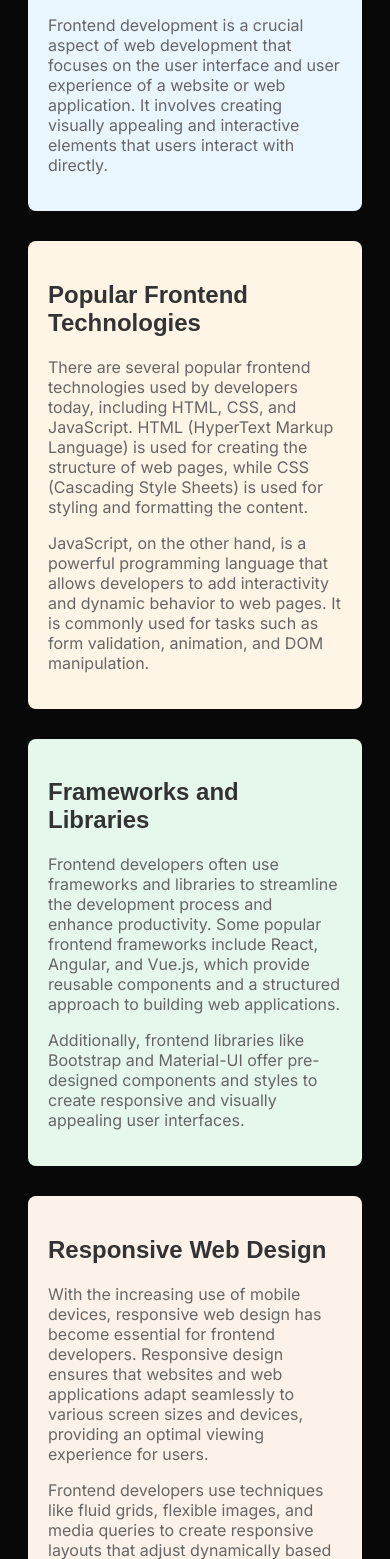
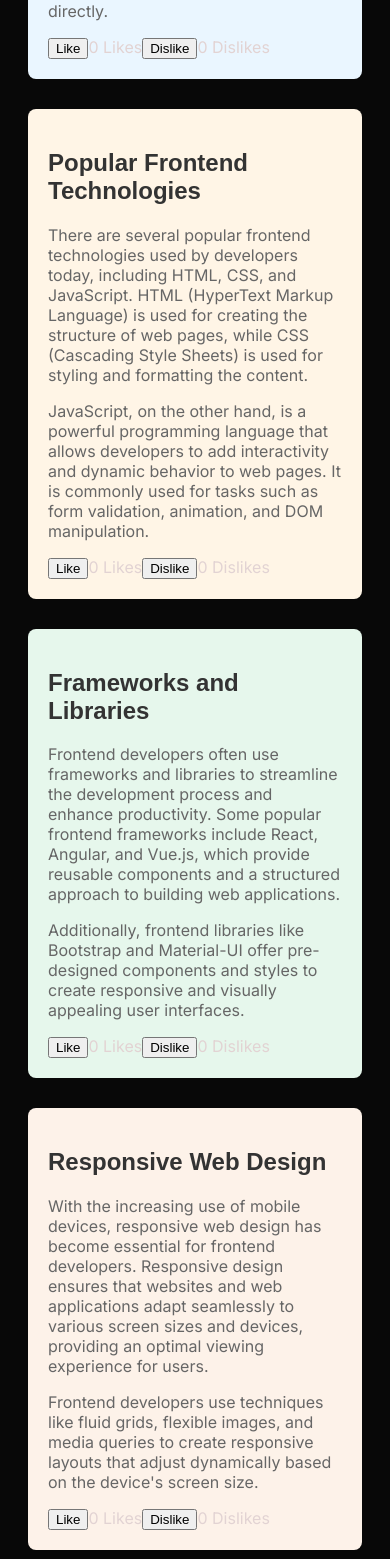
Before and after one commit to Chinmaya0011/portfolionext, a Next.js app: page /blog in a window 390 px wide. Shown: the part 441-2000 px from the top of the page. Built offline with nearby package versions, Linux system fonts and the light colour scheme.

Commit message:
Update CSS for mobile devices

```diff
--- a/src/app/blog/page.js
+++ b/src/app/blog/page.js
@@ -1,34 +1,104 @@
-import React from 'react';
+"use client"
+import React, { useState } from 'react';
 import Header from '../Components/Header';
 import Footer from '../Components/Footer';
-import style from '../styles/Blog.module.css';
+import style from '../styles/blog.module.css';
 
 const FrontendBlog = () => {
+  // State variables to track likes and dislikes for each blog post
+  const [likes, setLikes] = useState(Array(4).fill(0));
+  const [dislikes, setDislikes] = useState(Array(4).fill(0));
+
+  // Function to handle like button click for a specific blog post
+  const handleLike = (index) => {
+    const updatedLikes = [...likes];
+    updatedLikes[index]++;
+    setLikes(updatedLikes);
+  };
+
+  // Function to handle dislike button click for a specific blog post
+  const handleDislike = (index) => {
+    const updatedDislikes = [...dislikes];
+    updatedDislikes[index]++;
+    setDislikes(updatedDislikes);
+  };
+
   return (
     <>
       <Header />
       <div className={style.blogContainer}>
-        <h1>Exploring the World of Frontend Development</h1>
+        {/* First Blog Post */}
         <div className={`${style.blogPost} ${style.importance}`}>
           <h2>The Importance of Frontend Development</h2>
           <p>Frontend development is a crucial aspect of web development that focuses on the user interface and user experience of a website or web application. It involves creating visually appealing and interactive elements that users interact with directly.</p>
+          {/* Like and Dislike Buttons with Counters */}
+          <div className={style.likeDislikeContainer}>
+            <button onClick={() => handleLike(0)} className={style.likeButton}>
+              Like
+            </button>
+            <span className={style.likeCount}>{likes[0]} Likes</span>
+            <button onClick={() => handleDislike(0)} className={style.dislikeButton}>
+              Dislike
+            </button>
+            <span className={style.dislikeCount}>{dislikes[0]} Dislikes</span>
+          </div>
         </div>
+
+        {/* Second Blog Post */}
         <div className={`${style.blogPost} ${style.technologies}`}>
           <h2>Popular Frontend Technologies</h2>
           <p>There are several popular frontend technologies used by developers today, including HTML, CSS, and JavaScript. HTML (HyperText Markup Language) is used for creating the structure of web pages, while CSS (Cascading Style Sheets) is used for styling and formatting the content.</p>
           <p>JavaScript, on the other hand, is a powerful programming language that allows developers to add interactivity and dynamic behavior to web pages. It is commonly used for tasks such as form validation, animation, and DOM manipulation.</p>
+          {/* Like and Dislike Buttons with Counters */}
+          <div className={style.likeDislikeContainer}>
+            <button onClick={() => handleLike(1)} className={style.likeButton}>
+              Like
+            </button>
+            <span className={style.likeCount}>{likes[1]} Likes</span>
+            <button onClick={() => handleDislike(1)} className={style.dislikeButton}>
+              Dislike
+            </button>
+            <span className={style.dislikeCount}>{dislikes[1]} Dislikes</span>
+          </div>
         </div>
+
+        {/* Third Blog Post */}
         <div className={`${style.blogPost} ${style.frameworks}`}>
           <h2>Frameworks and Libraries</h2>
           <p>Frontend developers often use frameworks and libraries to streamline the development process and enhance productivity. Some popular frontend frameworks include React, Angular, and Vue.js, which provide reusable components and a structured approach to building web applications.</p>
           <p>Additionally, frontend libraries like Bootstrap and Material-UI offer pre-designed components and styles to create responsive and visually appealing user interfaces.</p>
+          {/* Like and Dislike Buttons with Counters */}
+          <div className={style.likeDislikeContainer}>
+            <button onClick={() => handleLike(2)} className={style.likeButton}>
+              Like
+            </button>
+            <span className={style.likeCount}>{likes[2]} Likes</span>
+            <button onClick={() => handleDislike(2)} className={style.dislikeButton}>
+              Dislike
+            </button>
+            <span className={style.dislikeCount}>{dislikes[2]} Dislikes</span>
+          </div>
         </div>
+
+        {/* Fourth Blog Post */}
         <div className={`${style.blogPost} ${style.responsiveDesign}`}>
           <h2>Responsive Web Design</h2>
           <p>With the increasing use of mobile devices, responsive web design has become essential for frontend developers. Responsive design ensures that websites and web applications adapt seamlessly to various screen sizes and devices, providing an optimal viewing experience for users.</p>
           <p>Frontend developers use techniques like fluid grids, flexible images, and media queries to create responsive layouts that adjust dynamically based on the device's screen size.</p>
+          {/* Like and Dislike Buttons with Counters */}
+          <div className={style.likeDislikeContainer}>
+            <button onClick={() => handleLike(3)} className={style.likeButton}>
+              Like
+            </button>
+            <span className={style.likeCount}>{likes[3]} Likes</span>
+            <button onClick={() => handleDislike(3)} className={style.dislikeButton}>
+              Dislike
+            </button>
+            <span className={style.dislikeCount}>{dislikes[3]} Dislikes</span>
+          </div>
         </div>
-        {/* Add more sections/topics as needed */}
+
+        {/* Add more blog posts as needed */}
       </div>
       <Footer />
     </>
```
Also changed, not shown: src/app/styles/blog.module.css (indentation only).
